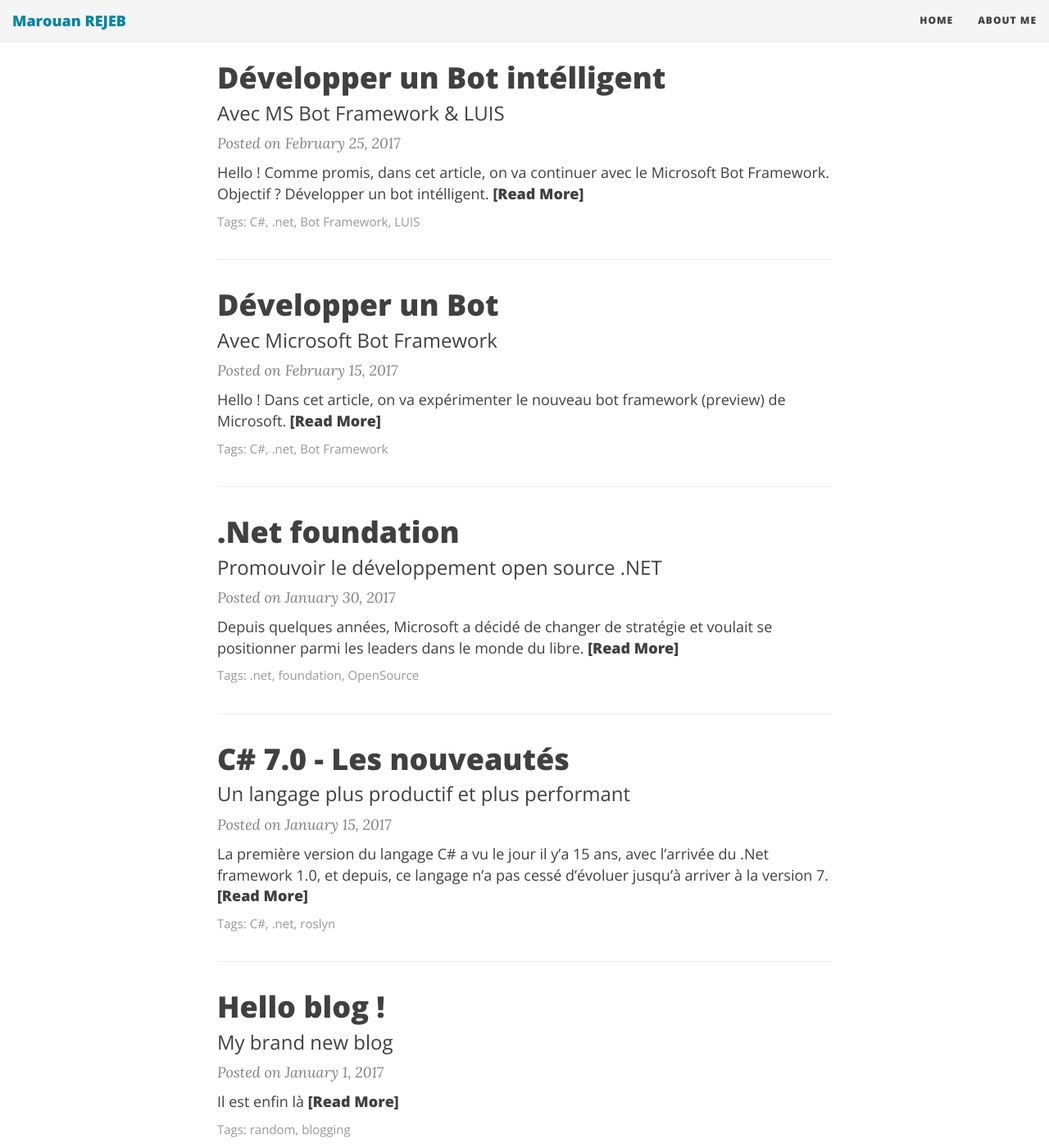
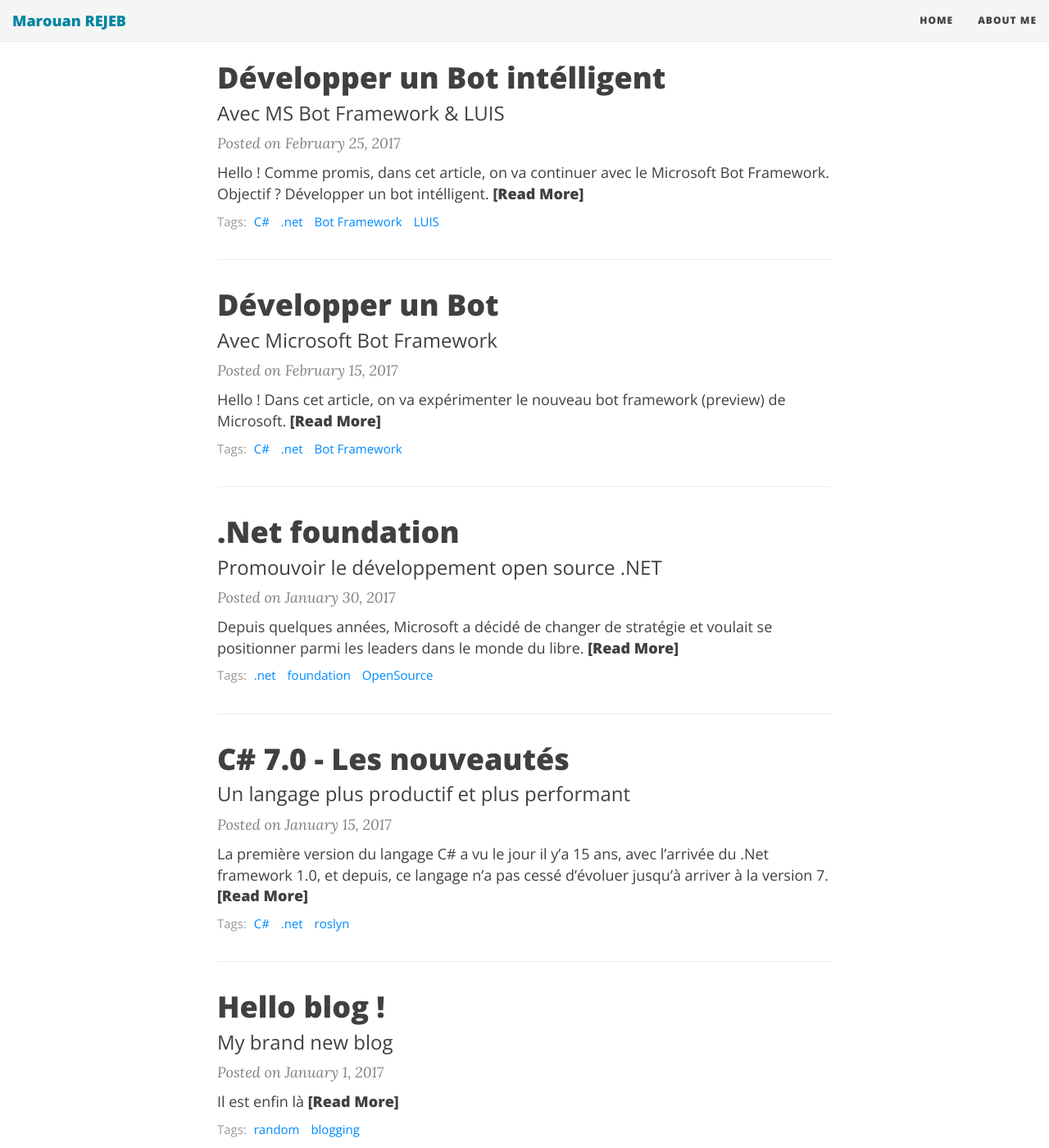
Before and after one commit to MarouanRejeb/MarouanRejeb.github.io, a Jekyll site: the page built from index.html, in a window 1280 px wide and 1400 px high, scrolled down 291 px. Shown: the whole window at 82% size. Built offline with Jekyll 4.4.1, drawn with Linux system fonts in a browser that asks for light colours; nearby versions of some CDN libraries; the list of posts is cut into pages by our own code; some of the changed lines change nothing that is shown.

Commit message:
activate tags

```diff
--- a/_config.yml
+++ b/_config.yml
@@ -141,7 +141,7 @@ defaults:
       show-avatar: true
 
 # Use tags pages (not recommended if you are deploying via GitHub pages, only set to true if deploying locally with ruby)
-link-tags: false
+link-tags: true
 
 # Exclude these files from production site
 exclude:
```
